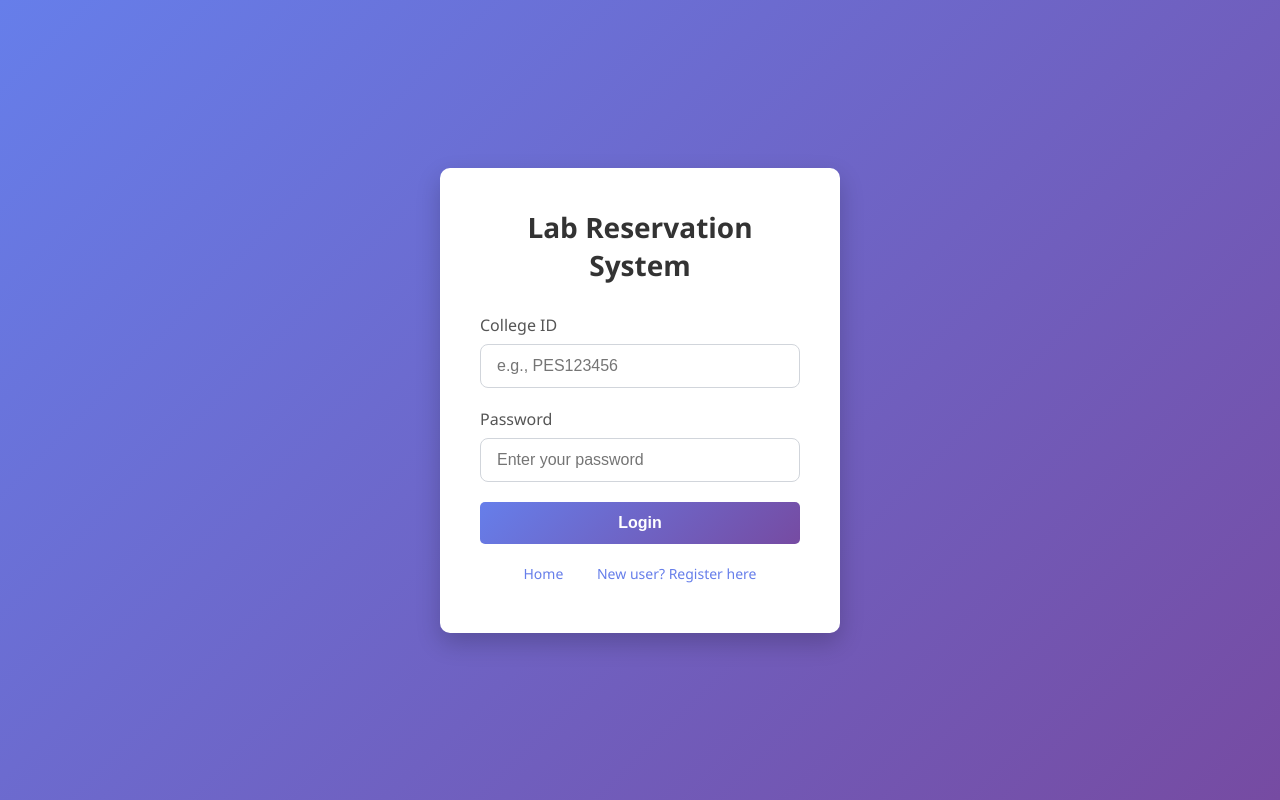
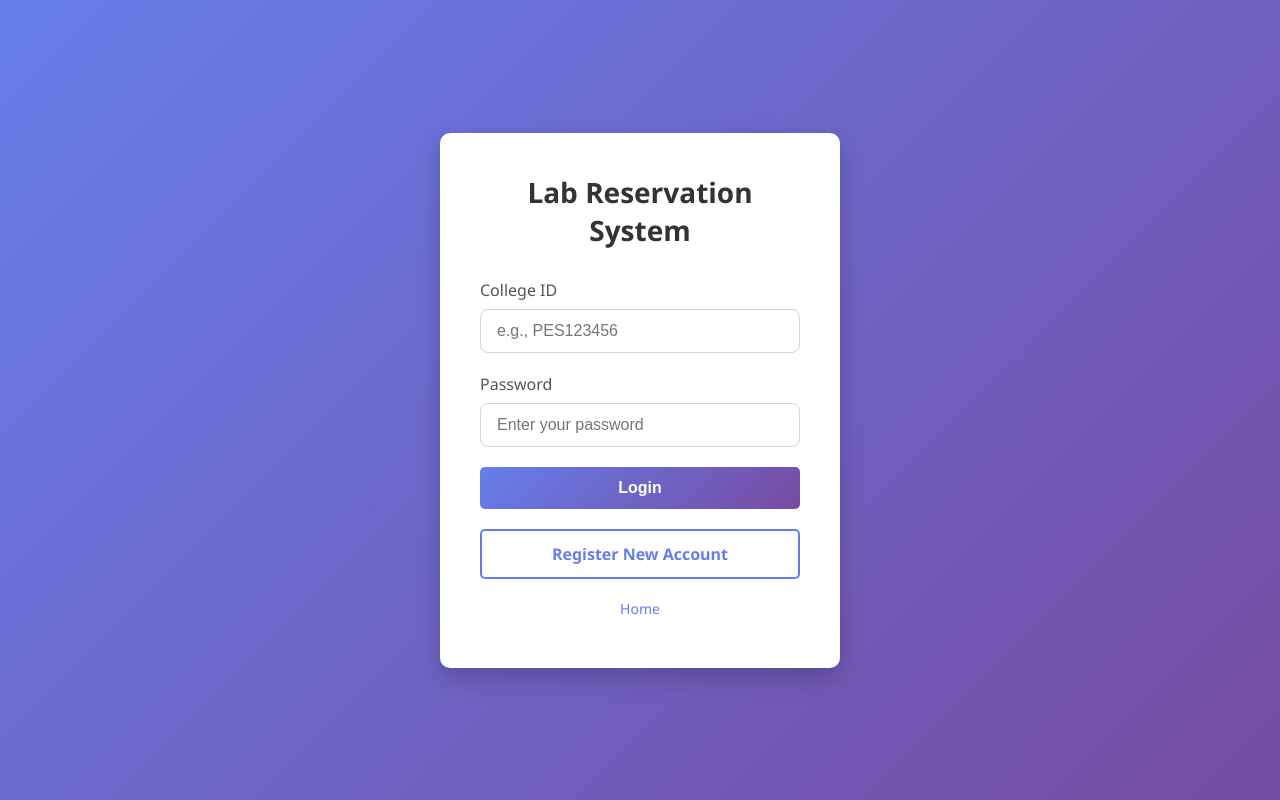
Before and after one commit to geekygruesome/lab_reservation_system, a Flask app: page /login.html in a window 1280 px wide. Run offline with Flask 3, Linux system fonts and the light colour scheme.

```diff
--- a/app.py
+++ b/app.py
@@ -706,7 +706,11 @@ def check_booking_availability():
                 (lab_id, booking_date)
             )
             if cursor.fetchone():
-                return jsonify({"available": False, "message": "Lab is disabled for the selected date.", "success": True}), 200
+                return jsonify({
+                    "available": False,
+                    "message": "Lab is disabled for the selected date.",
+                    "success": True
+                }), 200
 
         # Find availability slots for that day
         day = get_day_of_week(booking_date)
--- a/templates/login.html
+++ b/templates/login.html
@@ -96,6 +96,27 @@
             color: #667eea;
             font-weight: 600;
         }
+        .register-button {
+            display: inline-block;
+            width: 100%;
+            padding: 12px;
+            background: white;
+            color: #667eea;
+            border: 2px solid #667eea;
+            border-radius: 5px;
+            font-size: 16px;
+            font-weight: 600;
+            text-decoration: none;
+            transition: all 0.3s;
+            box-sizing: border-box;
+            text-align: center;
+        }
+        .register-button:hover {
+            background: #667eea;
+            color: white;
+            transform: translateY(-2px);
+            box-shadow: 0 5px 15px rgba(102, 126, 234, 0.4);
+        }
     </style>
 </head>
 <body>
@@ -114,11 +135,16 @@
             <div class="loading" id="loading">Logging in...</div>
             <div class="message" id="message"></div>
         </form>
+
+        <!-- Register Button -->
+        <div style="margin-top: 20px; text-align: center;">
+            <a href="/register.html" class="register-button">Register New Account</a>
+        </div>
+
         <!-- Navigation Links -->
         <div style="text-align: center; margin-top: 20px;">
             <p style="color: #999; font-size: 14px; margin-bottom: 10px;">
-                <a href="/" style="color: #667eea; text-decoration: none; margin-right: 15px;">Home</a>
-                <a href="/register.html" style="color: #667eea; text-decoration: none; margin-left: 15px;">New user? Register here</a>
+                <a href="/" style="color: #667eea; text-decoration: none;">Home</a>
             </p>
         </div>
     </div>
```
Also changed, not shown: tests/test_coverage_fix.py (+0 -1 lines).
